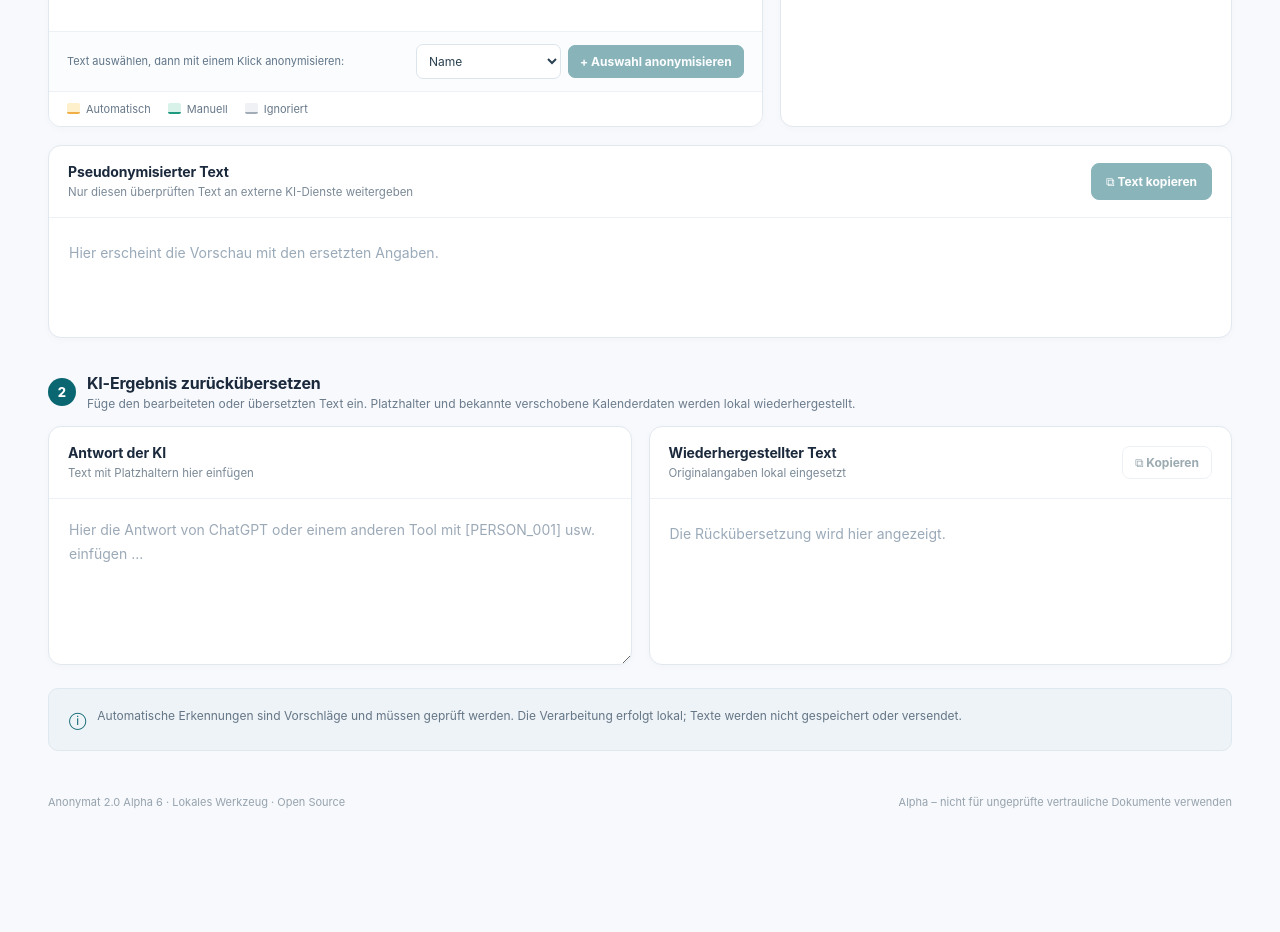
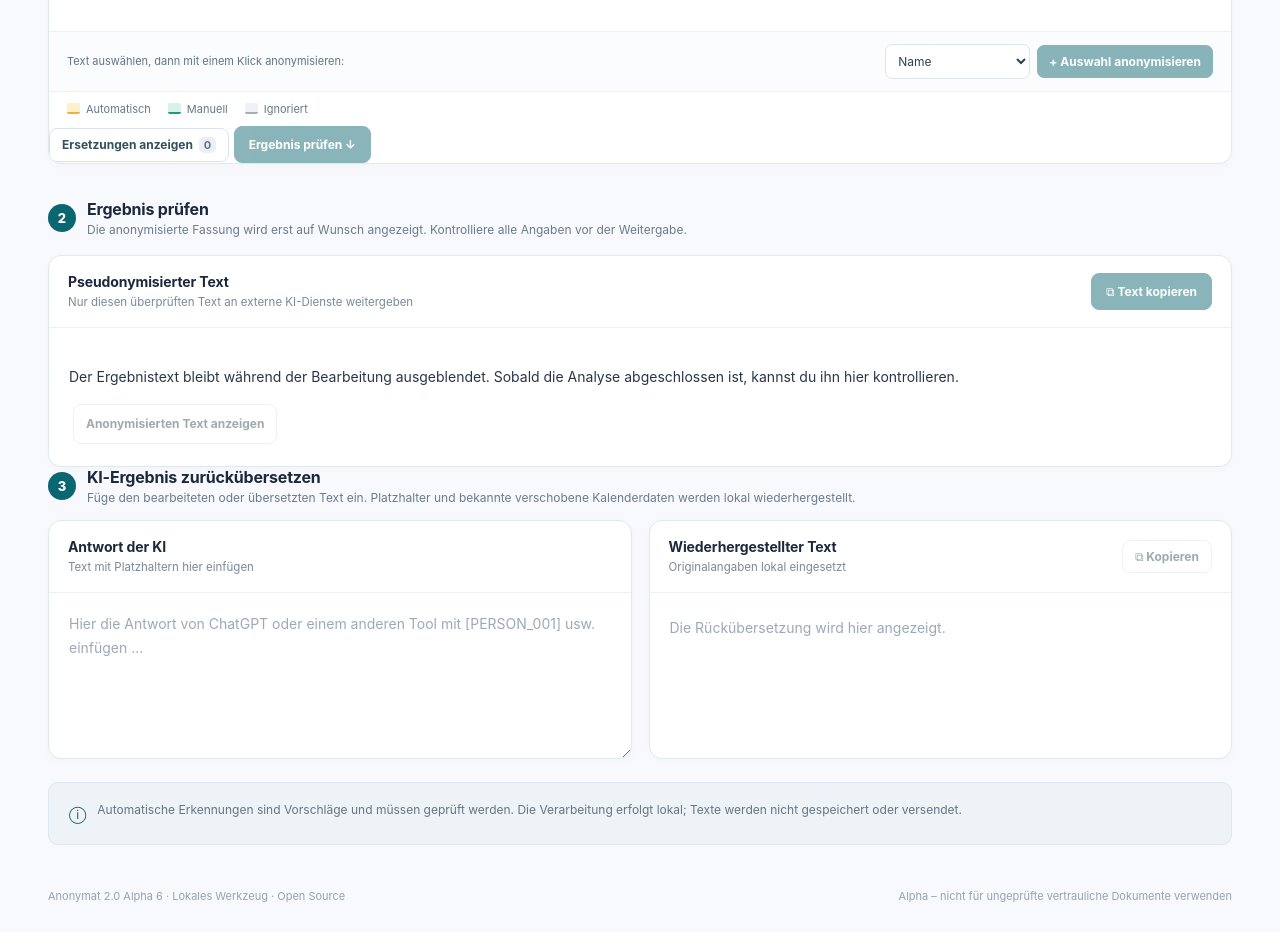
Before and after one commit to Uli-Z/Anonymat, a Svelte app in the folder v2/: page / in a window 1280 px wide. Shown: the part 660-1592 px from the top of the page. Before the commit the page ends 1498 px from the top, so only its background shows below. Built offline with nearby package versions, Linux system fonts and the light colour scheme.

Commit message:
Refocus editor, hide live preview until review, and move replacements to on-demand dialog

```diff
--- a/v2/src/App.svelte
+++ b/v2/src/App.svelte
@@ -24,6 +24,8 @@
   let dateShiftEnabled = $state(true);
   let dateOffsetMode = $state<'random'|'manual'>('random');
   let settingsDialog: HTMLDialogElement | undefined;
+  let findingsDialog: HTMLDialogElement | undefined;
+  let resultVisible = $state(false);
   let cityLexiconEnabled = $state(true);
   let analysisVersion = $state(0);
   let isAnalyzing = $state(false);
@@ -38,7 +40,6 @@
   let dateOffset = $state(randomDateOffset());
   let numericOrder = $state<NumericDateOrder>('auto');
   let replyNumericOrder = $state<NumericDateOrder>('auto');
-  let partialReferenceYear = $state<number | null>(null);
   // Keep the inverse data from the last export even if the draft or offset changes.
   let exportSnapshot = $state<{mapping:MappingEntry[]; shiftedDates:string[]; partialDates:ShiftedPartial[]; offset:number}|null>(null);
   let editingReplacement = $state<string | null>(null);
@@ -110,9 +111,11 @@
       manual:$state.snapshot(manual),ignoredPlaces:$state.snapshot(ignoredPlaces),
       ignoredTerms:$state.snapshot(ignoredTerms),numericOrder,cityLexiconEnabled,
       rules:$state.snapshot(replacementRules),
-      dateOptions:{dateShiftEnabled,offsetDays:dateOffset,numericOrder,partialReferenceYear}
+      dateOptions:{dateShiftEnabled,offsetDays:dateOffset,numericOrder}
     };
     void analysisVersion;
+    // Never reveal an earlier preview after source, rules or settings have changed.
+    resultVisible=false;
     if(!source.trim()){
       reviewed={findings:[],active:[],groups:[]};
       prepared={text:'',mapping:[],dates:[],partialDates:[],warnings:[]};
@@ -146,6 +149,12 @@
     },150);
     return ()=>window.clearTimeout(timer);
   });
+
+  function openResult():void{
+    if(isAnalyzing || analysisError || !source.trim())return;
+    resultVisible=true;
+    window.requestAnimationFrame(()=>document.getElementById('result-title')?.scrollIntoView({behavior:'smooth',block:'start'}));
+  }
 
   function cancelAnalysis():void{
     latestJob++;
@@ -323,8 +332,8 @@
       const fullTarget=parseDate(token,{numericOrder});
       const partialOriginal=parsePartialDate(group.text,{numericOrder});
       const partialTarget=parsePartialDate(token,{numericOrder});
-      const origIso=fullOriginal?.iso ?? (partialOriginal && partialOriginalIso(partialOriginal,partialReferenceYear));
-      const targetIso=fullTarget?.iso ?? (partialTarget && partialOriginalIso(partialTarget,partialReferenceYear));
+      const origIso=fullOriginal?.iso ?? (partialOriginal && partialOriginalIso(partialOriginal));
+      const targetIso=fullTarget?.iso ?? (partialTarget && partialOriginalIso(partialTarget));
       const offset=origIso && targetIso?calendarDayDifference(origIso,targetIso):null;
       if(offset===null || !Number.isSafeInteger(offset) || offset===0 || Math.abs(offset)>3650){
         replacementError='Bitte ein gültiges vollständiges Kalenderdatum wählen (maximal ±3650 Tage, nicht 0).';
@@ -390,8 +399,9 @@
     dateOffset = randomDateOffset();
     numericOrder = 'auto';
     replyNumericOrder = 'auto';
-    partialReferenceYear = null;
     exportSnapshot = null;
+    resultVisible = false;
+    findingsDialog?.close();
     editingReplacement = null;
     replacementError = '';
     selectedRange = {from: 0, to: 0};
@@ -402,7 +412,7 @@
   }
 
   async function copyMasked():Promise<void>{
-    if(isAnalyzing || analysisError || !source.trim())return;
+    if(isAnalyzing || analysisError || !source.trim() || !resultVisible)return;
     const snapshot={
       mapping:prepared.mapping.map(item=>({...item})),
       shiftedDates:prepared.dates.map(item=>item.shiftedIso),
@@ -504,7 +514,7 @@
       </section>
     {/if}
 
-    <div class="workspace-grid">
+    <div class="editing-workspace">
       <section class="panel editor-panel" aria-labelledby="source-title">
         <div class="panel-heading">
           <div>
@@ -536,15 +546,113 @@
           <span><i class="legend-manual"></i> Manuell</span>
           <span><i class="legend-ignored"></i> Ignoriert</span>
         </div>
+        <div class="editor-actions">
+          <button type="button" class="secondary-button" onclick={() => findingsDialog?.showModal()}>
+            Ersetzungen anzeigen <span class="count-inline">{groups.length}</span>
+          </button>
+          <button type="button" class="primary-button" onclick={openResult} disabled={!source.trim() || isAnalyzing || !!analysisError}>
+            Ergebnis prüfen <span aria-hidden="true">↓</span>
+          </button>
+        </div>
       </section>
+    </div>
 
-      <section class="panel findings-panel" aria-labelledby="findings-title">
+    <div class="step-heading second-step">
+      <div class="step-number">2</div>
+      <div>
+        <h2>Ergebnis prüfen</h2>
+        <p>Die anonymisierte Fassung wird erst auf Wunsch angezeigt. Kontrolliere alle Angaben vor der Weitergabe.</p>
+      </div>
+    </div>
+
+    <section class="panel output-panel" aria-labelledby="result-title">
+      <div class="panel-heading">
+        <div>
+          <h3 id="result-title">Pseudonymisierter Text</h3>
+          <p>Nur diesen überprüften Text an externe KI-Dienste weitergeben</p>
+        </div>
+        <button class="primary-button" type="button" onclick={copyMasked} disabled={!resultVisible || !source.trim() || isAnalyzing || !!analysisError}>
+          <span aria-hidden="true">⧉</span> Text kopieren
+        </button>
+      </div>
+      <div class="preview" aria-live="polite">
+        {#if !resultVisible}
+          <div class="preview-gate">
+            <p>Der Ergebnistext bleibt während der Bearbeitung ausgeblendet. Sobald die Analyse abgeschlossen ist, kannst du ihn hier kontrollieren.</p>
+            <button type="button" class="secondary-button" onclick={() => resultVisible=true} disabled={!source.trim() || isAnalyzing || !!analysisError}>Anonymisierten Text anzeigen</button>
+          </div>
+        {:else if isAnalyzing}
+          <span class="preview-empty">Analyse läuft – vor der vollständigen Prüfung wird kein Text freigegeben.</span>
+        {:else if analysisError}
+          <span class="preview-empty">Analyse nicht abgeschlossen. Bitte erneut analysieren.</span>
+        {:else if source.trim()}
+          {#each preview as part}
+            {#if part.token}<span class="placeholder-token">{part.value}</span>{:else}{part.value}{/if}
+          {/each}
+        {:else}
+          <span class="preview-empty">Hier erscheint die Vorschau mit den ersetzten Angaben.</span>
+        {/if}
+      </div>
+      {#if resultVisible && prepared.warnings.length}
+        <div class="inline-warning">{prepared.warnings.join(' ')}</div>
+      {/if}
+      {#if resultVisible && source.trim() && !isAnalyzing && !analysisError && prepared.mapping.length === 0 && prepared.dates.length === 0 && prepared.partialDates.length === 0}
+        <div class="inline-warning">Es sind keine Angaben markiert. Bitte prüfe den Originaltext, bevor du ihn weitergibst.</div>
+      {/if}
+    </section>
+
+    <div class="step-heading third-step">
+      <div class="step-number">3</div>
+      <div>
+        <h2>KI-Ergebnis zurückübersetzen</h2>
+        <p>Füge den bearbeiteten oder übersetzten Text ein. Platzhalter und bekannte verschobene Kalenderdaten werden lokal wiederhergestellt.</p>
+      </div>
+    </div>
+
+    <div class="restore-grid">
+      <section class="panel" aria-labelledby="reply-title">
+        <div class="panel-heading">
+          <div><h3 id="reply-title">Antwort der KI</h3><p>Text mit Platzhaltern hier einfügen</p></div>
+        </div>
+        <textarea class="reply-editor" bind:value={reply} spellcheck="false"
+          placeholder="Hier die Antwort von ChatGPT oder einem anderen Tool mit [PERSON_001] usw. einfügen ..."
+          aria-label="KI-Antwort mit Platzhaltern"></textarea>
+      </section>
+      <section class="panel" aria-labelledby="restored-title">
+        <div class="panel-heading">
+          <div><h3 id="restored-title">Wiederhergestellter Text</h3><p>Originalangaben lokal eingesetzt</p></div>
+          <button class="secondary-button" type="button" disabled={!reply.trim()} onclick={() => copy(restored.text, 'Wiederhergestellter Text')}>⧉ Kopieren</button>
+        </div>
+        <div class="restore-preview">{#if reply.trim()}{restored.text}{:else}<span class="preview-empty">Die Rückübersetzung wird hier angezeigt.</span>{/if}</div>
+        {#if reply.trim() && (inverseDates.warnings.length || inversePartial.warnings.length)}
+          <div class="inline-warning">{[...inversePartial.warnings,...inverseDates.warnings].join(' ')}</div>
+        {/if}
+        {#if reply.trim() && (restored.missing.length || restored.unknown.length)}
+          <div class="inline-warning">
+            {#if restored.missing.length}Nicht wiedergefunden: {restored.missing.join(', ')}. {/if}
+            {#if restored.unknown.length}Unbekannte Tokens: {restored.unknown.join(', ')}.{/if}
+            Bitte das Ergebnis prüfen.
+          </div>
+        {/if}
+      </section>
+    </div>
+
+    <div class="footer-note">
+      <span class="footer-note-icon" aria-hidden="true">ⓘ</span>
+      <span>Automatische Erkennungen sind Vorschläge und müssen geprüft werden. Die Verarbeitung erfolgt lokal; Texte werden nicht gespeichert oder versendet.</span>
+    </div>
+    {#if notice}<div class="toast" role="status">{notice}</div>{/if}
+  </main>
+
+  <footer class="site-footer"><span>Anonymat 2.0 Alpha 6 · Lokales Werkzeug · Open Source</span><span>Alpha – nicht für ungeprüfte vertrauliche Dokumente verwenden</span></footer>
+
+      <dialog class="findings-dialog" bind:this={findingsDialog} aria-labelledby="findings-title">
         <div class="panel-heading">
           <div>
             <h3 id="findings-title">Erkannte Angaben</h3>
             <p>Auch direkt über den Text bearbeitbar</p>
           </div>
-          <span class="count-badge">{findings.length}</span>
+          <div class="findings-dialog-actions"><span class="count-badge">{findings.length}</span><form method="dialog"><button class="settings-close" type="submit" aria-label="Ersetzungen schließen">×</button></form></div>
         </div>
         <div class="findings-body">
           {#if groups.length === 0}
@@ -603,84 +711,7 @@
             </div>
           {/if}
         </div>
-      </section>
-    </div>
-
-    <section class="panel output-panel" aria-labelledby="result-title">
-      <div class="panel-heading">
-        <div>
-          <h3 id="result-title">Pseudonymisierter Text</h3>
-          <p>Nur diesen überprüften Text an externe KI-Dienste weitergeben</p>
-        </div>
-        <button class="primary-button" type="button" onclick={copyMasked} disabled={!source.trim() || isAnalyzing || !!analysisError}>
-          <span aria-hidden="true">⧉</span> Text kopieren
-        </button>
-      </div>
-      <div class="preview" aria-live="polite">
-        {#if isAnalyzing}
-          <span class="preview-empty">Analyse läuft – vor der vollständigen Prüfung wird kein Text freigegeben.</span>
-        {:else if analysisError}
-          <span class="preview-empty">Analyse nicht abgeschlossen. Bitte erneut analysieren.</span>
-        {:else if source.trim()}
-          {#each preview as part}
-            {#if part.token}<span class="placeholder-token">{part.value}</span>{:else}{part.value}{/if}
-          {/each}
-        {:else}
-          <span class="preview-empty">Hier erscheint die Vorschau mit den ersetzten Angaben.</span>
-        {/if}
-      </div>
-      {#if prepared.warnings.length}
-        <div class="inline-warning">{prepared.warnings.join(' ')}</div>
-      {/if}
-      {#if source.trim() && !isAnalyzing && !analysisError && prepared.mapping.length === 0}
-        <div class="inline-warning">Es sind keine Angaben markiert. Bitte prüfe den Originaltext, bevor du ihn weitergibst.</div>
-      {/if}
-    </section>
-
-    <div class="step-heading second-step">
-      <div class="step-number">2</div>
-      <div>
-        <h2>KI-Ergebnis zurückübersetzen</h2>
-        <p>Füge den bearbeiteten oder übersetzten Text ein. Platzhalter und bekannte verschobene Kalenderdaten werden lokal wiederhergestellt.</p>
-      </div>
-    </div>
-
-    <div class="restore-grid">
-      <section class="panel" aria-labelledby="reply-title">
-        <div class="panel-heading">
-          <div><h3 id="reply-title">Antwort der KI</h3><p>Text mit Platzhaltern hier einfügen</p></div>
-        </div>
-        <textarea class="reply-editor" bind:value={reply} spellcheck="false"
-          placeholder="Hier die Antwort von ChatGPT oder einem anderen Tool mit [PERSON_001] usw. einfügen ..."
-          aria-label="KI-Antwort mit Platzhaltern"></textarea>
-      </section>
-      <section class="panel" aria-labelledby="restored-title">
-        <div class="panel-heading">
-          <div><h3 id="restored-title">Wiederhergestellter Text</h3><p>Originalangaben lokal eingesetzt</p></div>
-          <button class="secondary-button" type="button" disabled={!reply.trim()} onclick={() => copy(restored.text, 'Wiederhergestellter Text')}>⧉ Kopieren</button>
-        </div>
-        <div class="restore-preview">{#if reply.trim()}{restored.text}{:else}<span class="preview-empty">Die Rückübersetzung wird hier angezeigt.</span>{/if}</div>
-        {#if reply.trim() && (inverseDates.warnings.length || inversePartial.warnings.length)}
-          <div class="inline-warning">{[...inversePartial.warnings,...inverseDates.warnings].join(' ')}</div>
-        {/if}
-        {#if reply.trim() && (restored.missing.length || restored.unknown.length)}
-          <div class="inline-warning">
-            {#if restored.missing.length}Nicht wiedergefunden: {restored.missing.join(', ')}. {/if}
-            {#if restored.unknown.length}Unbekannte Tokens: {restored.unknown.join(', ')}.{/if}
-            Bitte das Ergebnis prüfen.
-          </div>
-        {/if}
-      </section>
-    </div>
-
-    <div class="footer-note">
-      <span class="footer-note-icon" aria-hidden="true">ⓘ</span>
-      <span>Automatische Erkennungen sind Vorschläge und müssen geprüft werden. Die Verarbeitung erfolgt lokal; Texte werden nicht gespeichert oder versendet.</span>
-    </div>
-    {#if notice}<div class="toast" role="status">{notice}</div>{/if}
-  </main>
-
-  <footer class="site-footer"><span>Anonymat 2.0 Alpha 6 · Lokales Werkzeug · Open Source</span><span>Alpha – nicht für ungeprüfte vertrauliche Dokumente verwenden</span></footer>
+      </dialog>
 
   <dialog class="settings-dialog" bind:this={settingsDialog} aria-labelledby="settings-title">
     <div class="settings-header">
@@ -720,23 +751,12 @@
               {/if}
             {:else}
               <div class="settings-random-row">
-                <p>Der genaue Wert bleibt verborgen. Für einen neuen Text wird er automatisch neu gewählt.</p>
+                <p>Der genaue Wert bleibt verborgen. Für einen neuen Text wird er automatisch neu gewählt. Datumsangaben ohne Jahr erhalten intern ein festes Kalenderjahr.</p>
                 <button type="button" class="secondary-button" onclick={() => dateOffset = randomDateOffset()}>Neuen Zufallswert wählen</button>
               </div>
             {/if}
           </div>
         {/if}
-        <div class="settings-field">
-          <label for="partial-reference-year">Bezugsjahr für Datumsangaben ohne Jahr <span class="settings-optional">(optional)</span></label>
-          <input id="partial-reference-year" type="number" min="1000" max="9999" step="1"
-            value={partialReferenceYear ?? ''}
-            oninput={event => {
-              const raw = event.currentTarget.value.trim();
-              partialReferenceYear = raw ? Number(raw) : null;
-            }}
-            placeholder="z. B. 2026"/>
-          <p>Nur mit festem Bezugsjahr sind Angaben wie „10. März“ verschiebbar. Monats- und Jahresangaben ohne Tag bleiben Platzhalter.</p>
-        </div>
         <div class="settings-field">
           <label for="source-date-order">Mehrdeutige Zahlenformate im Original</label>
           <select id="source-date-order" bind:value={numericOrder}>
```
